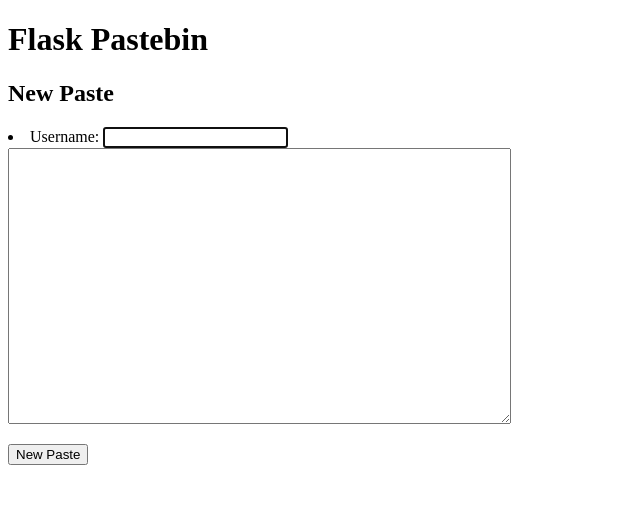
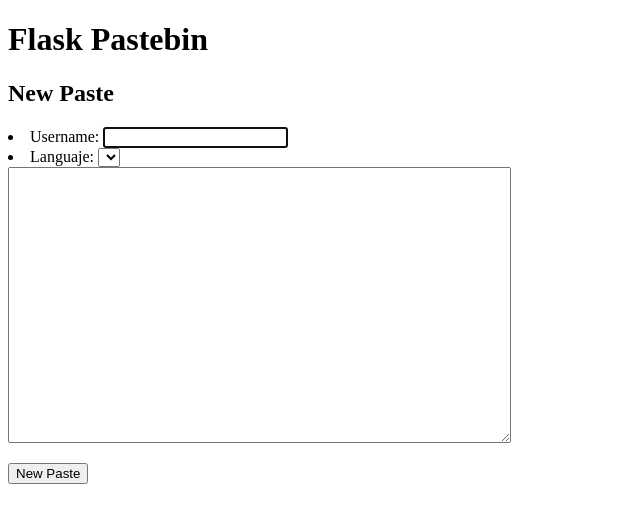
Before and after one commit to javierqq/pastebin, a Flask app: page / in a window 1280 px wide. Shown: the top 523 px of the page, without its empty margins (0-640 px from the left). Run offline with Flask 2, Linux system fonts and the light colour scheme; lists and menus that the app fills with data are empty.

Commit message:
added languajes menu

```diff
--- a/templates/new_paste.html
+++ b/templates/new_paste.html
@@ -6,6 +6,13 @@
     <li class=display_name>
         Username: <input name=display_name type="String" placeholder="" required autofocus>
     </li>
+    <li class="menu">
+        Languaje: <select name="languaje" method="GET" action="/">
+        {% for languaje in languajes %}
+        <option value= "{{languaje}}" SELECTED>{{languaje}}</option>"
+        {% endfor %}
+        </select>
+      </li>
     <div class=code><textarea name=code cols=60 rows=18>{{ parent.code }}</textarea></div>
     <p><input type=submit value="New Paste">
   </form>
```
